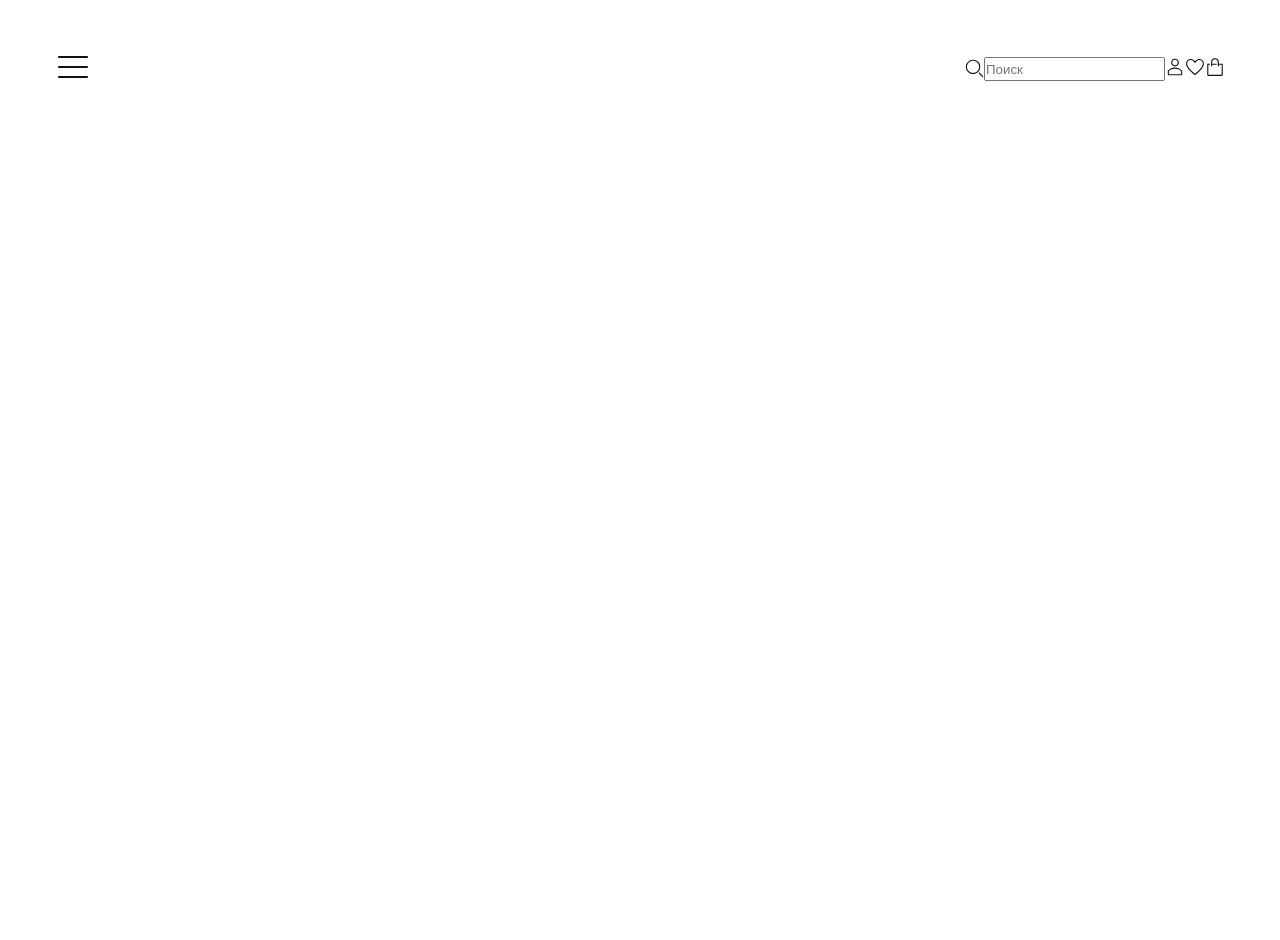
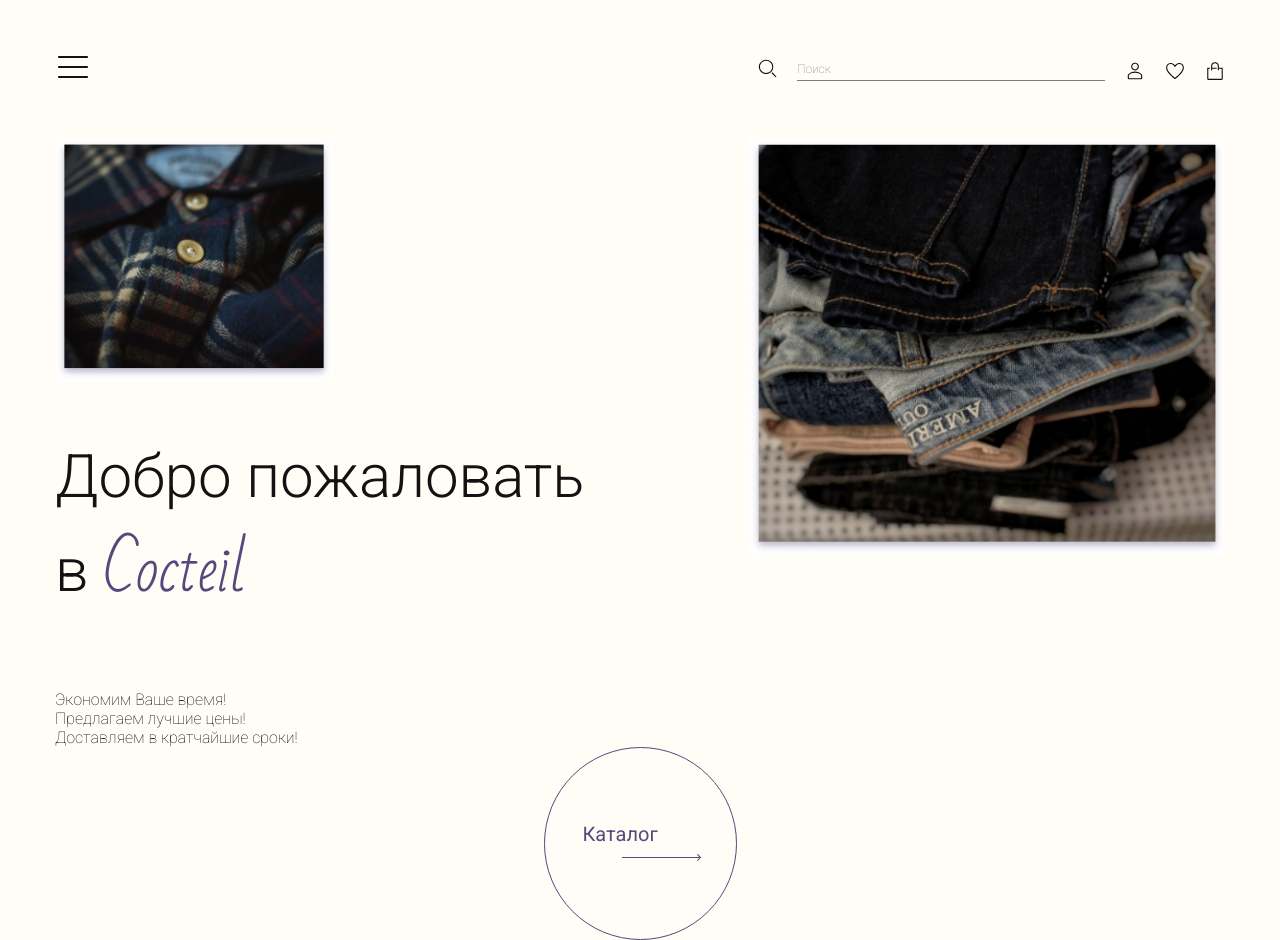
Before and after one commit to traviare/Cocteil, a website built with Vite: page index.html in a window 1280 px wide. Before the commit the page ends 800 px from the top, so only its background shows below. Built offline with nearby package versions, Linux system fonts and the light colour scheme.

Commit message:
add home page

```diff
--- a/index.html
+++ b/index.html
@@ -6,18 +6,20 @@
   <meta name="viewport" content="width=device-width, initial-scale=1.0" />
   <link rel="preconnect" href="https://fonts.googleapis.com">
   <link rel="preconnect" href="https://fonts.gstatic.com" crossorigin>
-  <link href="https://fonts.googleapis.com/css2?family=Roboto:ital,wght@0,100;0,400;0,700;1,100&display=swap"
+  <link href="https://fonts.googleapis.com/css2?family=Bad+Script&family=Roboto:wght@100;300;400&display=swap"
     rel="stylesheet">
   <link rel="stylesheet" href="./src/styles/globalStyles/style.css">
   <title>Cocteil</title>
 </head>
 
-<body>
+<body class="body">
   <!-- Violetta -->
   <div class="container">
     <header class="header">
       <div class="header__menu">
-        <img class="menu-icon" src="./src/assets/images/clarity_menu-line.svg" alt="">
+        <button class="menu-btn">
+          <img class="menu-btn__icon" src="./src/assets/images/clarity_menu-line.svg" alt="">
+        </button>
       </div>
       <div class="right-group">
         <form class="header-form" action="">
@@ -26,12 +28,41 @@
           </button>
           <input class="header-form__input" type="text" placeholder="Поиск">
         </form>
-        <a href="#"><img src="./src/assets/images/clarity_avatar-line.svg" alt=""></a>
-        <a href="#"><img src="./src/assets/images/clarity_heart-line.svg" alt=""></a>
-        <a href="#"><img src="./src/assets/images/clarity_shopping-bag-line.svg" alt=""></a>
+        <a href="#"><img src="./src/assets/images/clarity_avatar-line.svg" alt="" class="header-authorization"></a>
+        <a href="#"><img src="./src/assets/images/clarity_heart-line.svg" alt="" class="header-liked-products"></a>
+        <a href="#"><img src="./src/assets/images/clarity_shopping-bag-line.svg" alt="" class="header-basket"></a>
       </div>
     </header>
+    <div class="home-page">
+      <div class="home-page__wrap">
+        <div class="wrap__left-content">
+          <img src="./src/assets/images/home-page-img1.jpeg" alt="" class="left-content__img">
+          <h1 class="left-content__title">Добро пожаловать в <span class="left-content__title-accent">Cocteil</span>
+          </h1>
+          <p class="left-content__text">Экономим Ваше время!
+            Предлагаем лучшие цены!
+            Доставляем в кратчайшие сроки!</p>
+        </div>
+        <div class="wrap__right-content">
+          <img src="./src/assets/images/home-page-img2.jpeg" alt="" class="right-content__img">
+        </div>
+      </div>
+      <div class="home-page__link-wrap">
+        <a class="home-page__link">
+          <div class="link__content-wrap">
+            <div class="link__content">
+              <div class="link__text">Каталог</div>
+              <img src="./src/assets/images/home-page-btn-arrow.svg" alt="" class="link__icon">
+            </div>
+          </div>
+        </a>
+      </div>
+    </div>
   </div>
+  <!-- end -->
+  <!-- Alica -->
+  <!-- end -->
+  <!-- Ekaterina -->
   <!-- end -->
   <script type="module" src="/main.js"></script>
 </body>
--- a/src/styles/_template.scss
+++ b/src/styles/_template.scss
@@ -14,3 +14,7 @@ a {
 li {
     list-style: none;
 }
+
+img {
+    max-width: 100%;
+}
--- a/src/styles/_vars.scss
+++ b/src/styles/_vars.scss
@@ -27,3 +27,9 @@
     font-weight: 400;
     font-style: normal;
 }
+
+@mixin fontBadScript {
+    font-family: "Bad Script", cursive;
+    font-weight: 400;
+    font-style: normal;
+}
--- /dev/null
+++ b/src/styles/elementsPages/_body.scss
@@ -0,0 +1,4 @@
+.body {
+    background-color: $backgroundColorLight;
+    @include fontText;
+}
--- a/src/styles/elementsPages/_header.scss
+++ b/src/styles/elementsPages/_header.scss
@@ -6,15 +6,49 @@
     position: sticky;
 }
 
+.menu-btn {
+    background-color: inherit;
+    border: none;
+    cursor: pointer;
+}
+
+.right-group a:not(:last-child) {
+    margin-right: 20px;
+}
+
 .right-group {
     display: flex;
 }
 
 .header-form {
     display: flex;
+    margin-right: 20px;
 
     &__btn {
         background-color: inherit;
         border: none;
+        margin-right: 20px;
+        cursor: pointer;
+    }
+
+    &__input {
+        background-color: inherit;
+        border: none;
+        border-bottom: 0.5px solid $textColor;
+        @include fontText;
+        color: $textColor;
+        font-size: $textSizeTwo;
+        width: 308px;
+        outline: none;
     }
 }
+
+.right-group a {
+    display: flex;
+    align-items: end;
+}
+
+.header-form__input:focus {
+    border-bottom: 1px solid $textColor;
+    color: $textColorTitle;
+}
--- /dev/null
+++ b/src/styles/elementsPages/_home-page.scss
@@ -0,0 +1,76 @@
+.home-page {
+    &__wrap {
+        display: flex;
+        justify-content: space-between;
+        margin-top: 50px;
+    }
+
+    &__link-wrap {
+        width: 193px;
+        margin: 0 auto;
+    }
+}
+
+.wrap__left-content {
+    display: flex;
+    flex-direction: column;
+}
+
+.left-content {
+    &__img {
+        width: 278px;
+        height: 242px;
+    }
+
+    &__title {
+        font-size: $homePageTitleSize;
+        font-weight: 300;
+        color: $textColorTitle;
+        margin-top: 60px;
+        max-width: 537px;
+    }
+
+    &__title-accent {
+        @include fontBadScript;
+        color: $backgroundColorDark;
+    }
+
+    &__text {
+        max-width: 249px;
+        margin-top: 60px;
+    }
+}
+
+.right-content {
+    &__img {
+        width: 476px;
+        height: 416px;
+    }
+}
+
+.link {
+    &__content-wrap {
+        width: 193px;
+        height: 193px;
+        border-radius: 50%;
+        border: 1px solid $backgroundColorDark;
+        display: flex;
+        align-items: center;
+    }
+
+    &__text {
+        color: $backgroundColorDark;
+        font-weight: 400;
+        font-size: $titleSizeThree;
+        margin-left: 38px;
+    }
+
+    &__icon {
+        margin-left: 77px;
+    }
+}
+
+.link__content-wrap:hover {
+    background-color: $backgroundColorDark;
+    box-shadow: rgba(0, 0, 0, 0.35) 0px 5px 15px;
+}
--- a/src/styles/globalStyles/style.scss
+++ b/src/styles/globalStyles/style.scss
@@ -1,5 +1,7 @@
 @import "../_template.scss";
 @import "../_vars.scss";
+@import "../elementsPages/_body.scss";
 @import "../elementsPages/_container.scss";
 @import "../elementsPages/_button.scss";
 @import "../elementsPages/_header.scss";
+@import "../elementsPages/_home-page.scss";
```
Also changed, not shown: src/assets/images/home-page-btn-arrow.svg (added), src/assets/images/home-page-img1.jpeg (added), src/assets/images/home-page-img2.jpeg (added), src/styles/globalStyles/style.css, 1 other file.
